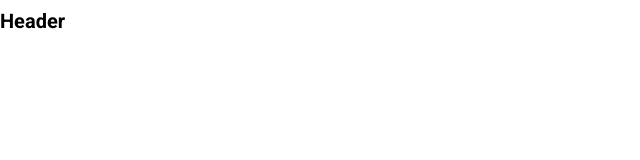
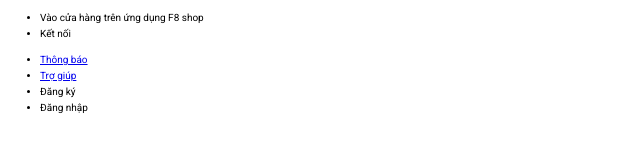
Before and after one commit to phamphuocdong/My-Study-Code, a plain HTML site: page F8/Html&Css/shop/index.html in a window 1280 px wide. Shown: the whole page, without its empty margins (0-640 px from the left). Drawn offline with nearby package versions, Linux system fonts and the light colour scheme.

Commit message:
f8 shop foundation

```diff
--- a/F8/Html&Css/shop/index.html
+++ b/F8/Html&Css/shop/index.html
@@ -13,6 +13,33 @@
   <link href="https://fonts.googleapis.com/css2?family=Roboto:wght@300;400;500;700&display=swap" rel="stylesheet">
 </head>
 <body>
-  <h1>Header</h1>
+  <div class="app">
+    <header class="header">
+      <nav class="header__navbar">
+        <ul class="header__navbar-list">
+          <li class="header__navbar-item">Vào cửa hàng trên ứng dụng F8 shop</li>
+          <li class="header__navbar-item">Kết nối</li>
+
+        </ul>
+        <ul class="header__navbar-list">
+
+          <li class="header__navbar-item">
+            <a href="#" class="header__navbar-item-link">Thông báo</a>
+          </li>
+          <li class="header__navbar-item">
+            <a href="#" class="header__navbar-item-link">Trợ giúp</a>
+          </li>
+          <li class="header__navbar-item">Đăng ký</li>
+          <li class="header__navbar-item">Đăng nhập</li>
+        </ul>
+      </nav>
+    </header>
+    <div class="container">
+
+    </div>
+    <footer class="footer">
+
+    </footer>
+  </div>
 </body>
 </html>
```
